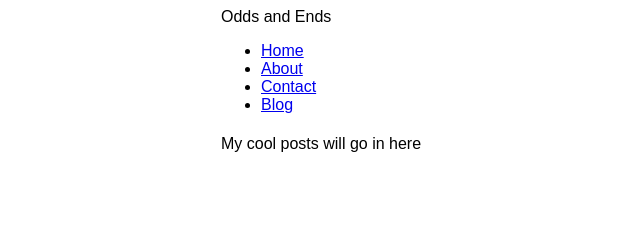
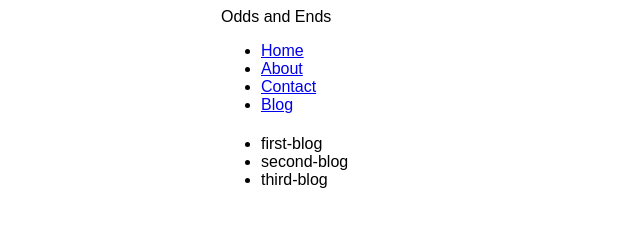
Before and after one commit to engti/gatsby_starter, a Gatsby site: page /blog in a window 1280 px wide. Shown: the whole page, without its empty margins (169-809 px from the left). Built offline with nearby package versions, Linux system fonts and the light colour scheme; Gatsby itself is replaced by a stand-in of ours.

Commit message:
blog postsa

```diff
--- a/gatsby-config.js
+++ b/gatsby-config.js
@@ -44,5 +44,12 @@ module.exports = {
         //selfHostedOrigin: "YOUR_SELF_HOSTED_ORIGIN",
       },
     },
+    {
+      resolve: "gatsby-source-filesystem",
+      options: {
+        name: "blog",
+        path: `${__dirname}/blog`
+      }
+    }
   ],
 };
--- a/src/pages/blog.js
+++ b/src/pages/blog.js
@@ -1,10 +1,28 @@
 import * as React from 'react'
 import Layout from '../components/layout'
-const BlogPage = () => {
+import { graphql } from 'gatsby'
+
+const BlogPage = ({data}) => {
   return (
     <Layout pageTitle="My Blog Posts">
-      <p>My cool posts will go in here</p>
+      <ul>
+          {data.allFile.nodes.map(node =>{
+              return <li>{node.name}</li>;
+          })}
+      </ul>
     </Layout>
   )
 }
+
+export const query = graphql`
+query{
+    allFile(filter: {sourceInstanceName: {eq: "blog"}}) {
+      nodes {
+        name
+      }
+    }
+  }
+`
+
+
 export default BlogPage
```
Also changed, not shown: blog/first-blog.mdx (added), blog/second-blog.mdx (added), blog/third-blog.mdx (added).
